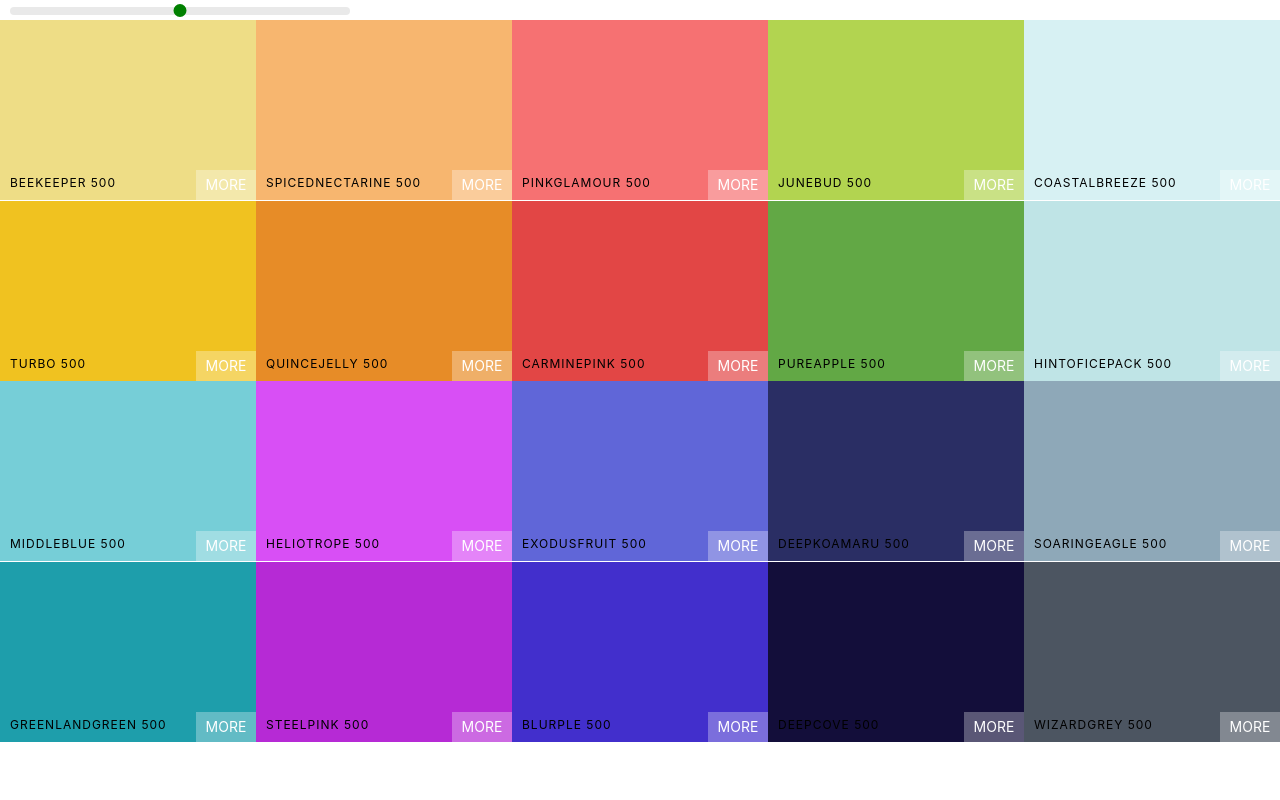
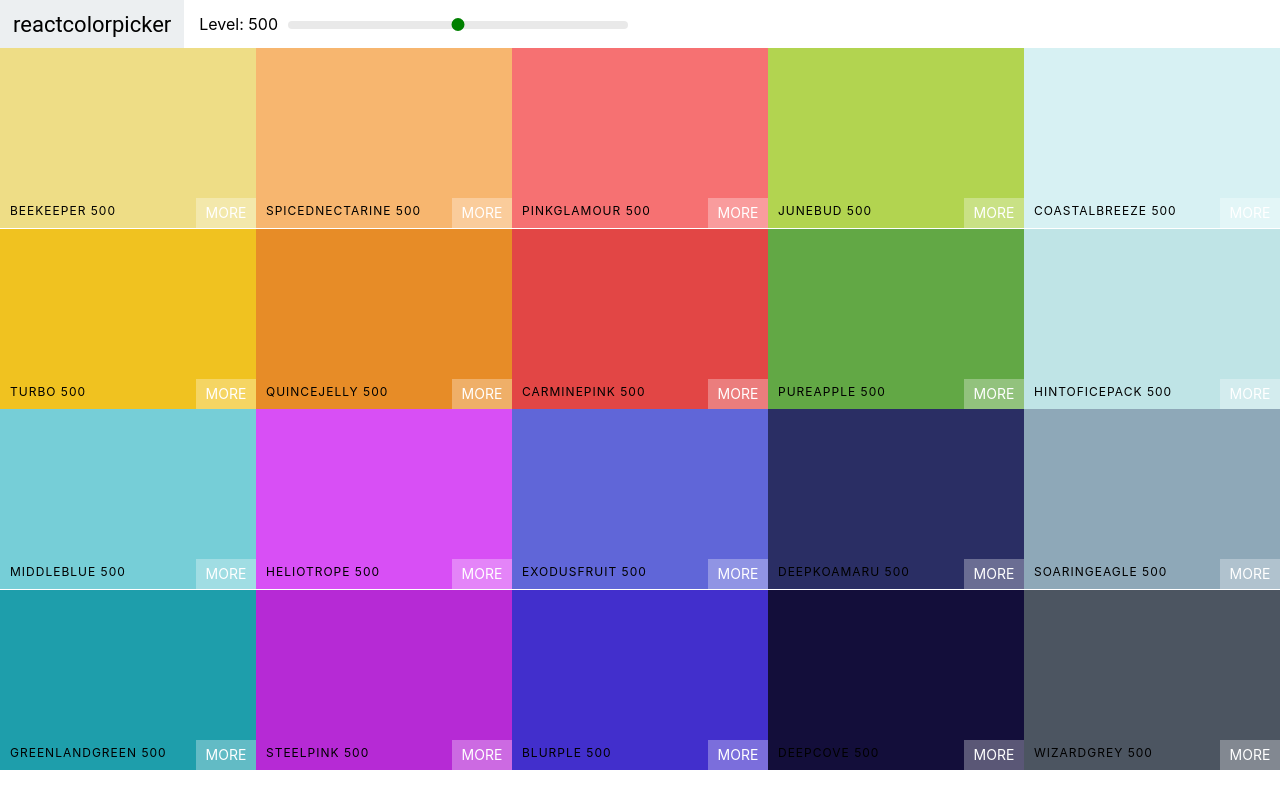
Before and after one commit to nachoiacovino/react-color-palette-project, a React (Create React App) app: page / in a window 1280 px wide. Built offline with nearby package versions, Linux system fonts and the light colour scheme.

Commit message:
Add Navbar

```diff
--- /dev/null
+++ b/src/Navbar.css
@@ -0,0 +1,47 @@
+.Navbar {
+    display: flex;
+    align-items: center;
+    justify-content: flex-start;
+    height: 6vh;
+}
+
+.logo {
+    margin-right: 15px;
+    padding: 0 13px;
+    font-size: 22px;
+    background: #eceff1;
+    font-family: Roboto;
+    height: 100%;
+    display: flex;
+    align-items: center;
+}
+
+.logo a {
+    text-decoration: none;
+    color: black;
+}
+
+.slider {
+    width: 340px;
+    margin: 0 10px;
+    display: inline-block;
+}
+
+.rc-slider-track {
+    background-color: transparent;
+}
+
+.rc-slider-rail {
+    height: 8px;
+}
+
+.rc-slider-handle, .rc-slider-handle:active, .rc-slider-handle:hover, .rc-slider-handle:focus {
+    background-color: green;
+    outline: none;
+    border: 2px solid green;
+    box-shadow: none;
+    width: 13px;
+    height: 13px;
+    /* margin-left: -7px; */
+    margin-top: -3px;
+}
--- /dev/null
+++ b/src/Navbar.js
@@ -0,0 +1,24 @@
+import React, { Component } from 'react'
+import Slider from 'rc-slider'
+import 'rc-slider/assets/index.css'
+import './Navbar.css'
+
+export default class Navbar extends Component {
+    render() {
+        const { level, changeLevel } = this.props
+        return (
+            <header className="Navbar">
+                <div className="logo">
+                    <a href="/">reactcolorpicker</a>
+                </div>
+                <div className="slider-contain">
+                    <span>Level: {level}</span>
+                    <div className="slider">
+                        <Slider defaultValue={level} min={100} max={900} step={100} onAfterChange={changeLevel} />
+                    </div>
+                </div>
+
+            </header>
+        )
+    }
+}
--- a/src/Palette.css
+++ b/src/Palette.css
@@ -5,28 +5,3 @@
 .Palette-colors {
     height: 90%;
 }
-
-.slider {
-    width: 340px;
-    margin: 0 10px;
-    display: inline-block;
-}
-
-.rc-slider-track {
-    background-color: transparent;
-}
-
-.rc-slider-rail {
-    height: 8px;
-}
-
-.rc-slider-handle, .rc-slider-handle:active, .rc-slider-handle:hover, .rc-slider-handle:focus {
-    background-color: green;
-    outline: none;
-    border: 2px solid green;
-    box-shadow: none;
-    width: 13px;
-    height: 13px;
-    /* margin-left: -7px; */
-    margin-top: -3px;
-}
--- a/src/Palette.js
+++ b/src/Palette.js
@@ -1,6 +1,5 @@
 import React, { Component } from 'react'
-import Slider from 'rc-slider'
-import 'rc-slider/assets/index.css'
+import Navbar from './Navbar'
 import ColorBox from './ColorBox'
 import './Palette.css'
 
@@ -18,10 +17,11 @@ export default class Palette extends Component {
         )
         return (
             <div className="Palette">
-                <div className="slider">
+                {/* <div className="slider">
                     <Slider defaultValue={level} min={100} max={900} step={100} onAfterChange={this.changeLevel} />
-                </div>
+                </div> */}
                 {/* Navbar here */}
+                <Navbar level={level} changeLevel={this.changeLevel} />
                 <div className="Palette-colors">
                     {colorBoxes}
                 </div>
```
